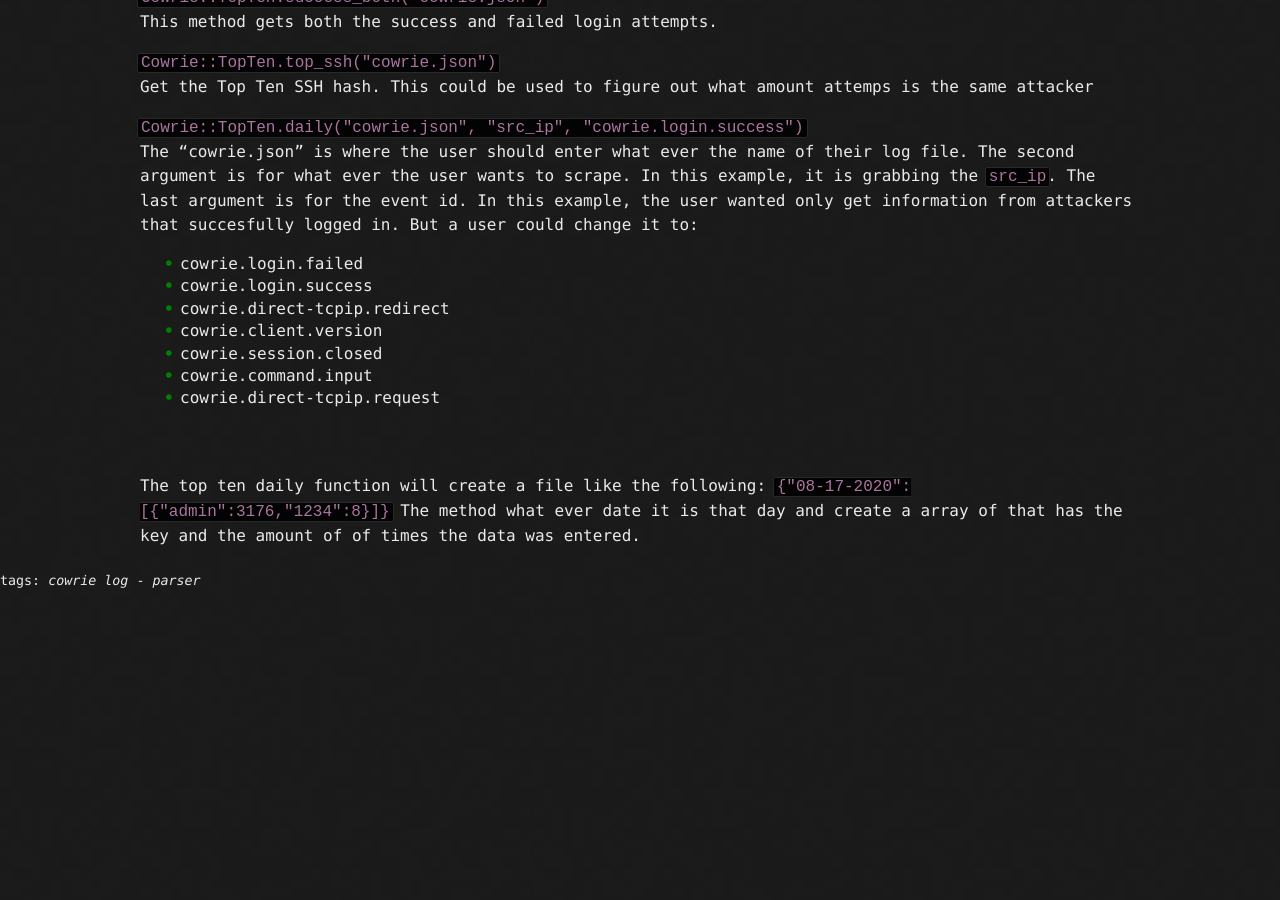
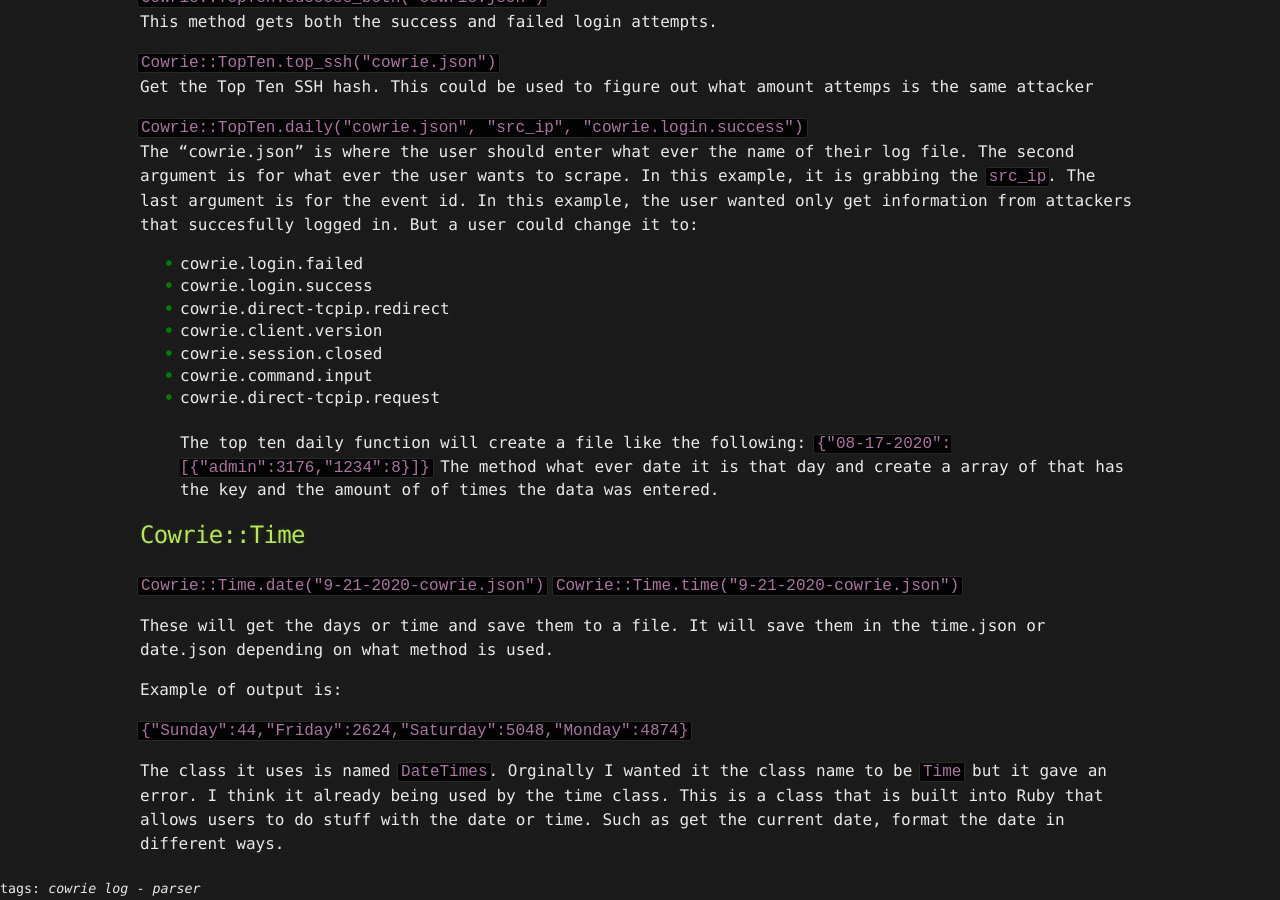
Before and after one commit to Michael-Meade/MinerFind, a Jekyll site: the page built from Projects/cowrie_log.md, in a window 1280 px wide and 900 px high, scrolled down 2455 px. Built offline with Jekyll 4.4.1, drawn with Linux system fonts in a browser that asks for light colours; our own code applies the rules of GitHub Pages for plain Markdown files; the repository's description, which GitHub fills in, is left out; before the commit the page ends 3047 px from its top, so only the background shows below that.

Commit message:
Update cowrie_log.md

````diff
--- a/Projects/cowrie_log.md
+++ b/Projects/cowrie_log.md
@@ -61,10 +61,22 @@ The "cowrie.json" is where the user should enter what ever the name of their log
 - cowrie.session.closed
 - cowrie.command.input
 - cowrie.direct-tcpip.request
-
-
-
 <br><br>
 The top ten daily function will create a file like the following:
 ``` {"08-17-2020":[{"admin":3176,"1234":8}]} ```
 The method what ever date it is that day and create a array of that has the key and the amount of of times the data was entered.
+
+
+## Cowrie::Time
+
+```Cowrie::Time.date("9-21-2020-cowrie.json")```
+```Cowrie::Time.time("9-21-2020-cowrie.json")```
+
+These will get the days or time and save them to a file. It will save them in the time.json or date.json depending on what method is used.
+
+Example of output is:
+
+```{"Sunday":44,"Friday":2624,"Saturday":5048,"Monday":4874}```
+
+The class it uses is named ```DateTimes```. Orginally I wanted it the class name to be ```Time``` but it gave an error. I think it already being used by the
+time class. This is a class that is built into Ruby that allows users to do stuff with the date or time. Such as get the current date, format the date in different ways.
````
